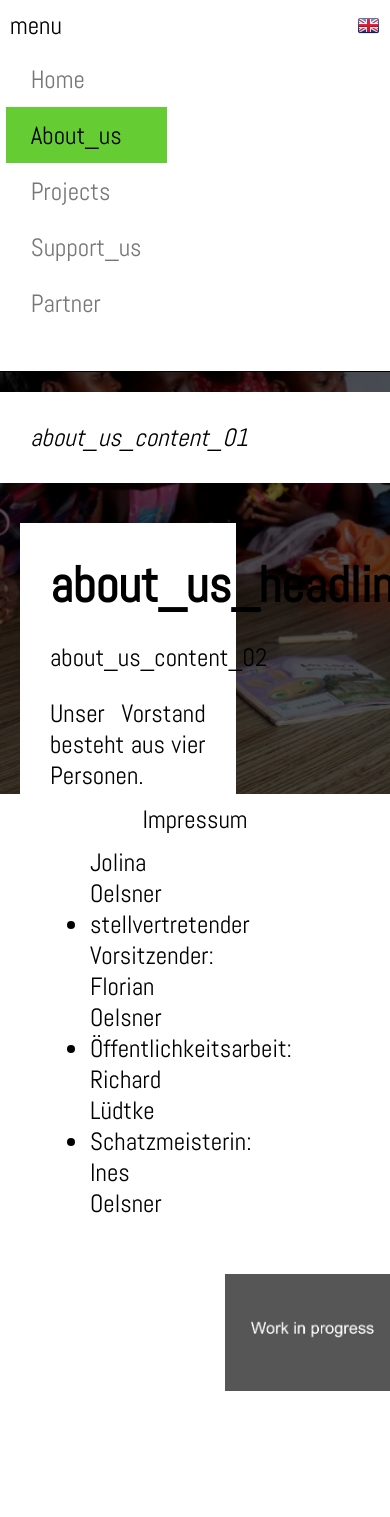
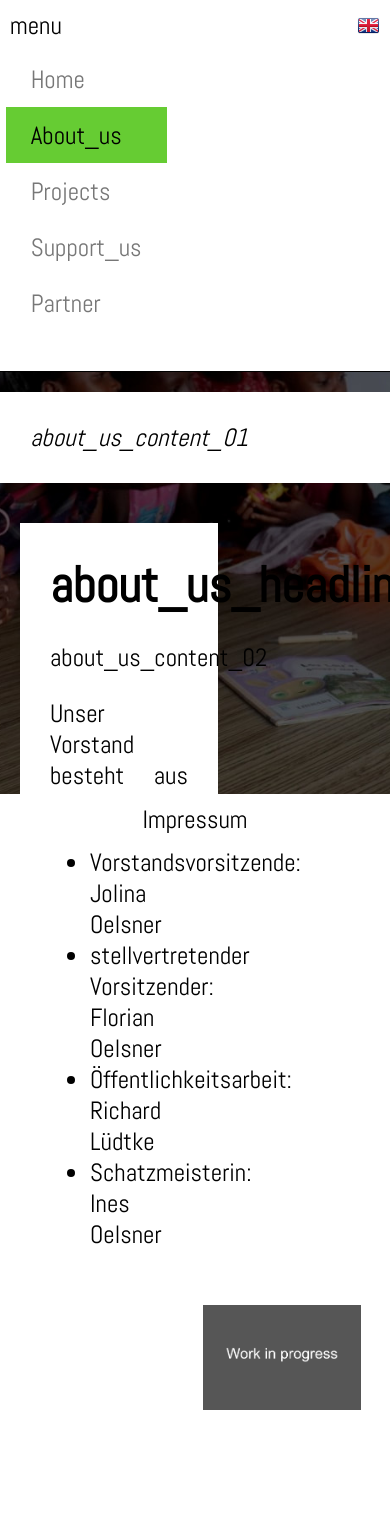
Before and after one commit to Lightshadow244/HoPe, a Django app: template HoPe/Foerder/templates/Foerder/about_us.html in a window 390 px wide; the page is wider, and only the part inside the window is pictured. Before the commit the page ends 1391 px from the top of that part, so only its background shows below. Run offline with Django 3.2, Linux system fonts and the light colour scheme; the template is opened without the code that fills it, so the values that code supplies are empty.

Commit message:
css mobile

```diff
--- a/HoPe/static/css/custom_02.css
+++ b/HoPe/static/css/custom_02.css
@@ -354,6 +354,12 @@
 	margin-top:70px;
 }
 
+@media (max-width: 800px) {
+	.content_02 {
+		width: 100%;
+	}
+}
+
 @media (max-width: 1300px) {
 	.content_02 {
 		width: 90%;
@@ -362,8 +368,3 @@
 		width: 90%;
 	}
 }
-@media (max-width: 800px) {
-	.content_02 {
-		width: 100%;
-	}
-}
```
